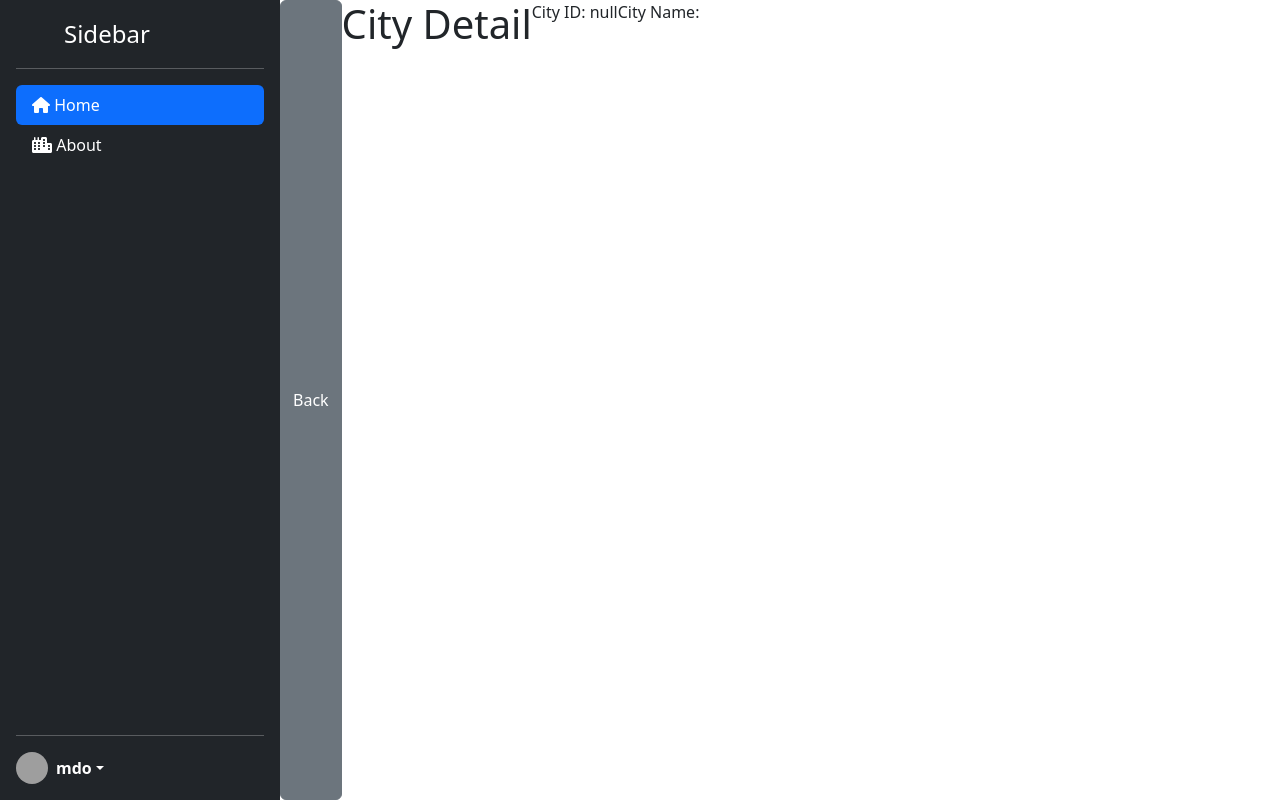
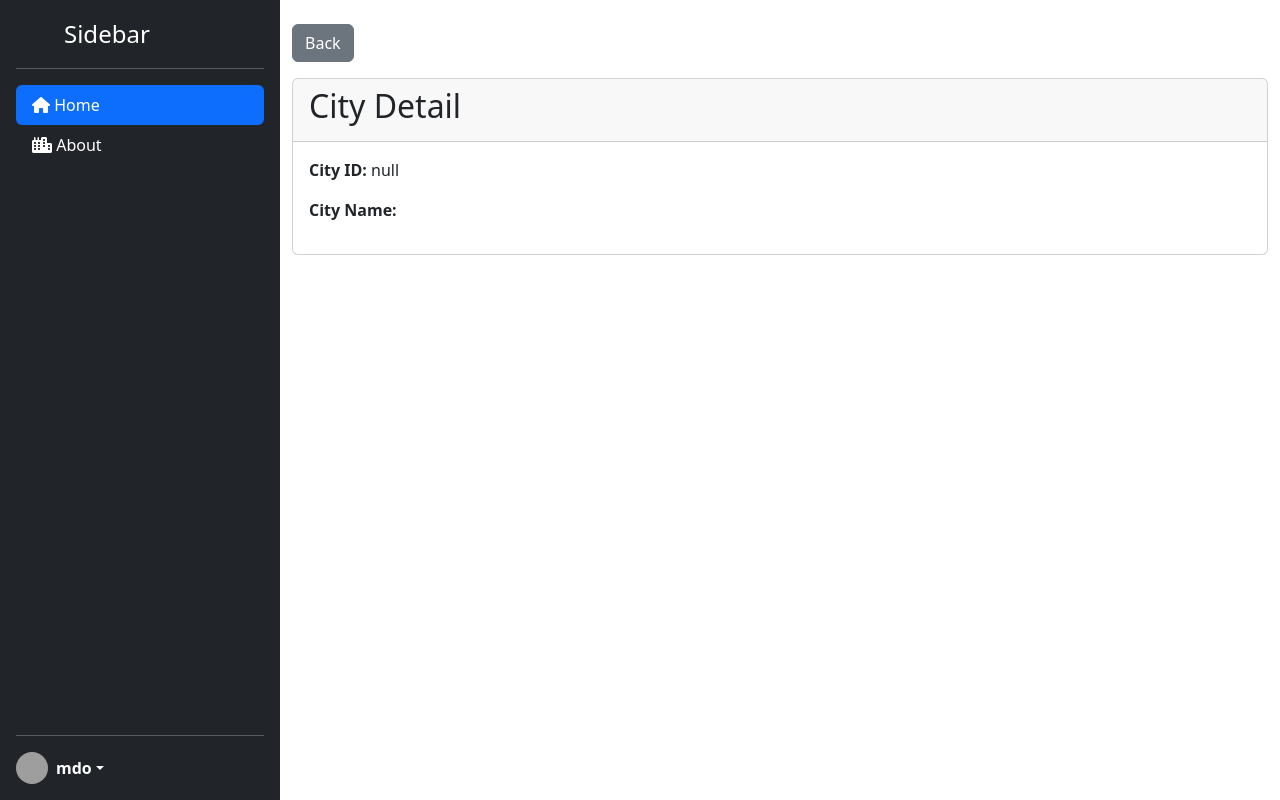
Before and after one commit to kmfd14/emr-vite-reactjs, a React (Vite) app: page /city in a window 1280 px wide. Built offline with nearby package versions, Linux system fonts and the light colour scheme; grey boxes are pictures that could not be loaded.

Commit message:
add fragments in App.jsx and fix layout in City.jsx

```diff
--- a/src/views/City.jsx
+++ b/src/views/City.jsx
@@ -10,13 +10,20 @@ const CityDetail = () => {
 
   return (
     <>
-      <button className="btn btn-secondary" onClick={() => navigate(-1)}>Back</button>
-      <h1>City Detail</h1>
-      <p>City ID: {cityId}</p>
-      <p>City Name: {cityName}</p>
+      <div className="container mt-4">
+        <button className="btn btn-secondary mb-3" onClick={() => navigate(-1)}>Back</button>
+        <div className="card">
+          <div className="card-header">
+            <h2>City Detail</h2>
+          </div>
+          <div className="card-body">
+            <p><strong>City ID:</strong> {cityId}</p>
+            <p><strong>City Name:</strong> {cityName}</p>
+          </div>
+        </div>
+        </div>
     </>
   )
-
 }
 
 
```
Also changed, not shown: src/App.jsx (+8 -6 lines).
